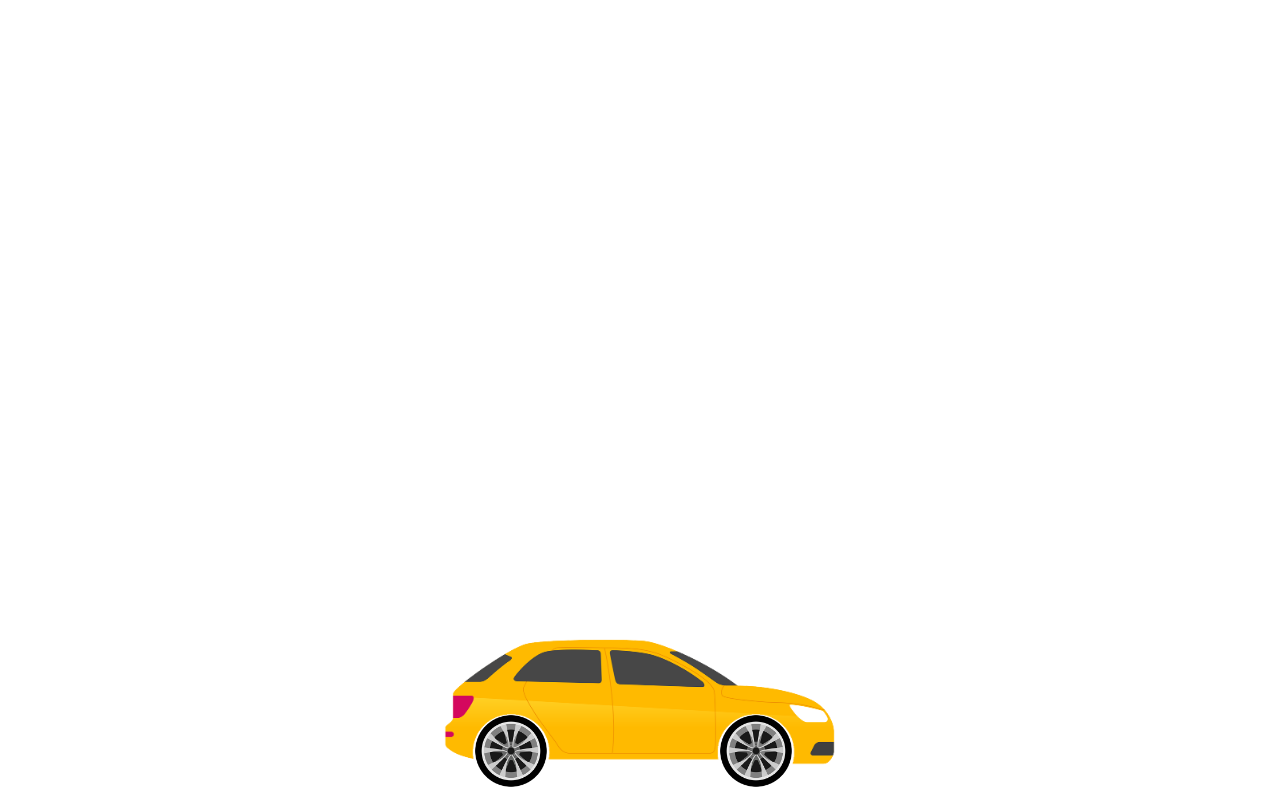
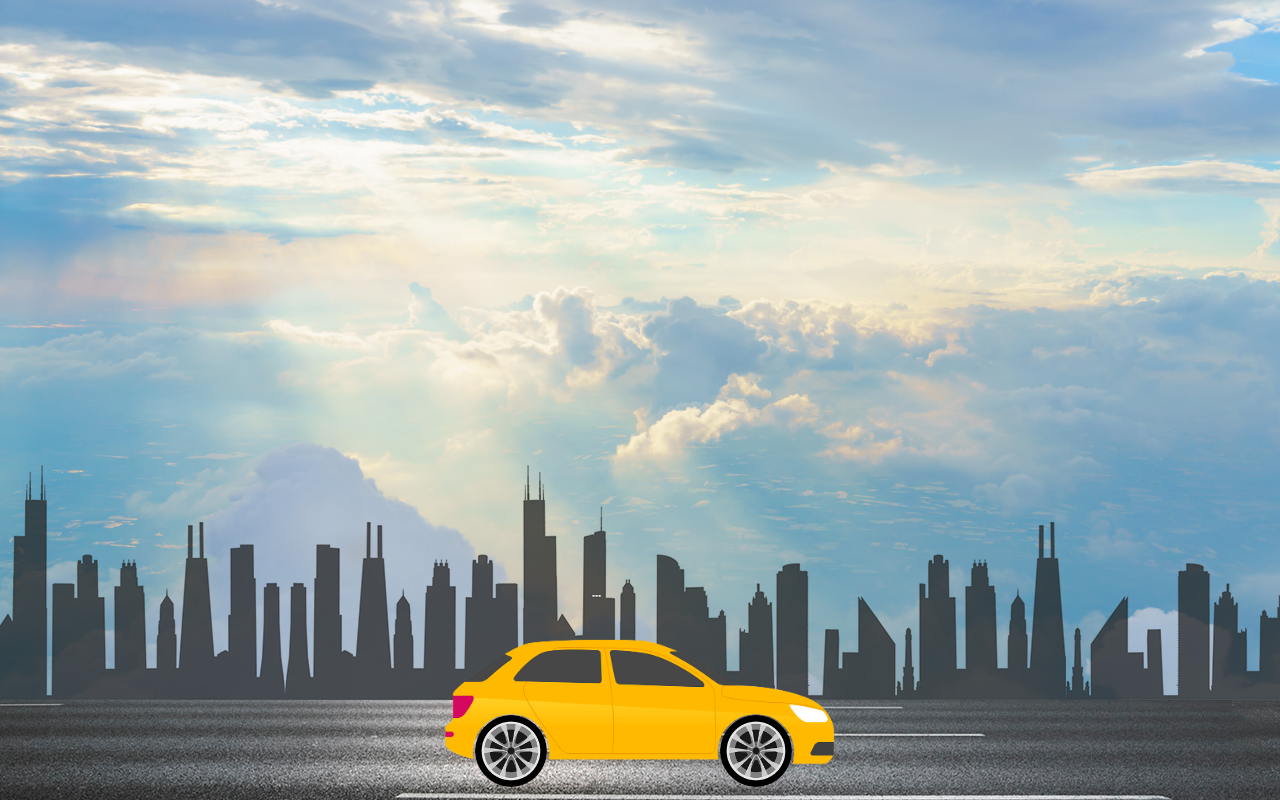
Before and after one commit to zajictomas/Running-car-animation, a plain HTML site: page index.html in a window 1280 px wide. Drawn offline with Linux system fonts and the light colour scheme; the site is published under a folder, as on GitHub Pages, so addresses that start at the root find nothing.

Commit message:
Add files via upload

```diff
--- a/css/style.css
+++ b/css/style.css
@@ -6,7 +6,7 @@
 .hero {
     height: 100vh;
     width: 100vw;
-    background-image: url(/images/sky.jpg);
+    background-image: url(../images/sky.jpg);
     background-size: cover;
     background-position: center;
     position: relative;
@@ -17,7 +17,7 @@
     height: 100px;
     width: 500%;
     display: block;
-    background-image: url(/images/road.jpg);
+    background-image: url(../images/road.jpg);
     position: absolute;
     bottom: 0;
     left: 0;
@@ -37,7 +37,7 @@
     height: 250px;
     width: 500%;
     display: block;
-    background-image: url(/images/city.png);
+    background-image: url(../images/city.png);
     position: absolute;
     bottom: 100px;
     left: 0;
```
